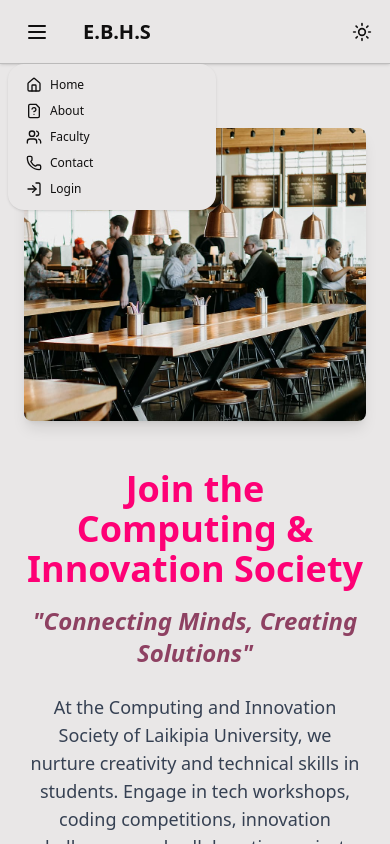
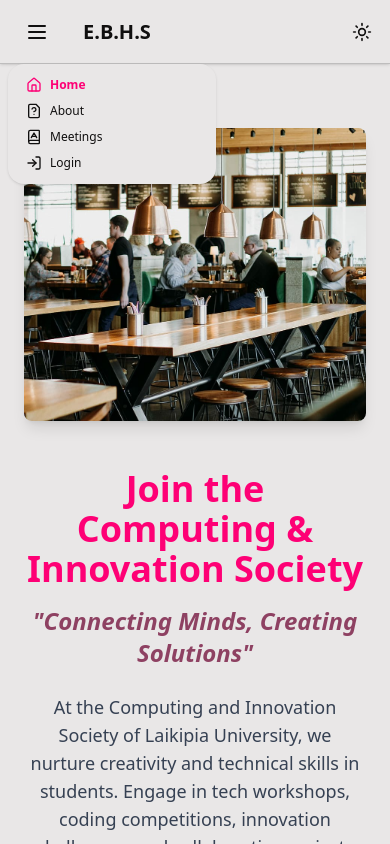
Before and after one commit to Gakenye8741/MinuteApp_Frontend, a React (Vite) app: page / in a window 390 px wide. Both pictures are taken after a click on the label 37 px from the left and 31 px from the top of the page. Shown: the top 844 px of the page. Built offline with nearby package versions, Linux system fonts and the light colour scheme.

Commit message:
Fixed the navbar issue

```diff
--- a/src/Components/Navbar.tsx
+++ b/src/Components/Navbar.tsx
@@ -26,6 +26,12 @@ export const Navbar = () => {
   const isAuthenticated = useSelector((state: RootState) => state.auth.isAuthenticated);
   const role = useSelector((state: RootState) => state.auth.role);
   const username = useSelector((state: RootState) => state.auth.user?.username);
+
+  const menuItems = [
+    { name: "Home", path: "/", icon: <Home className="w-4 h-4" /> },
+    { name: "About", path: "/About", icon: <FileQuestionMark className="w-4 h-4" /> },
+    { name: "Meetings", path: "/Meetings", icon: <BookAIcon className="w-4 h-4" /> },
+  ];
 
   const isActive = (path: string) => (location.pathname === path ? "text-primary font-bold" : "");
 
@@ -62,14 +68,19 @@ export const Navbar = () => {
             tabIndex={0}
             className="menu menu-sm dropdown-content mt-3 z-[1] p-2 shadow bg-base-100 rounded-box w-52"
           >
-            <li><Link to="/"><Home className="w-4 h-4" /> Home</Link></li>
-            <li><Link to="/About"><FileQuestionMark className="w-4 h-4" /> About</Link></li>
-            <li><Link to= "/Meetings"><Users className="w-4 h-4" /> Faculty</Link></li>
-            <li><a><Phone className="w-4 h-4" /> Contact</a></li>
+            {menuItems.map((item) => (
+              <li key={item.name}>
+                <Link to={item.path} className={isActive(item.path)}>
+                  {item.icon} {item.name}
+                </Link>
+              </li>
+            ))}
             {!isAuthenticated && (
-              <>
-                <li><Link to="/login"><LogIn className="w-4 h-4" /> Login</Link></li>
-              </>
+              <li>
+                <Link to="/login" className={isActive("/login")}>
+                  <LogIn className="w-4 h-4" /> Login
+                </Link>
+              </li>
             )}
           </ul>
         </div>
@@ -86,10 +97,13 @@ export const Navbar = () => {
       {/* Navbar Center (desktop menu) */}
       <div className="navbar-center hidden lg:flex">
         <ul className="menu menu-horizontal px-1">
-          <li><Link to="/" className={isActive("/")}><Home className="w-4 h-4" /> Home</Link></li>
-          <li><Link to="/About" className={isActive("/About")}><FileQuestionMark className="w-4 h-4" /> About</Link></li>
-          <li><Link to="/Meetings" className={isActive("/ Meetings")}><BookAIcon className="w-4 h-4" /> Meetings</Link></li>
-
+          {menuItems.map((item) => (
+            <li key={item.name}>
+              <Link to={item.path} className={isActive(item.path)}>
+                {item.icon} {item.name}
+              </Link>
+            </li>
+          ))}
         </ul>
       </div>
 
@@ -130,7 +144,6 @@ export const Navbar = () => {
           </div>
         ) : (
           <div className="hidden lg:flex gap-2 font-chewy text-lg">
-
             <Link to="/login" className={`btn btn-primary ${isActive("/login")}`}>
               <LogIn className="inline mr-2 h-4 w-4" /> Login
             </Link>
```
